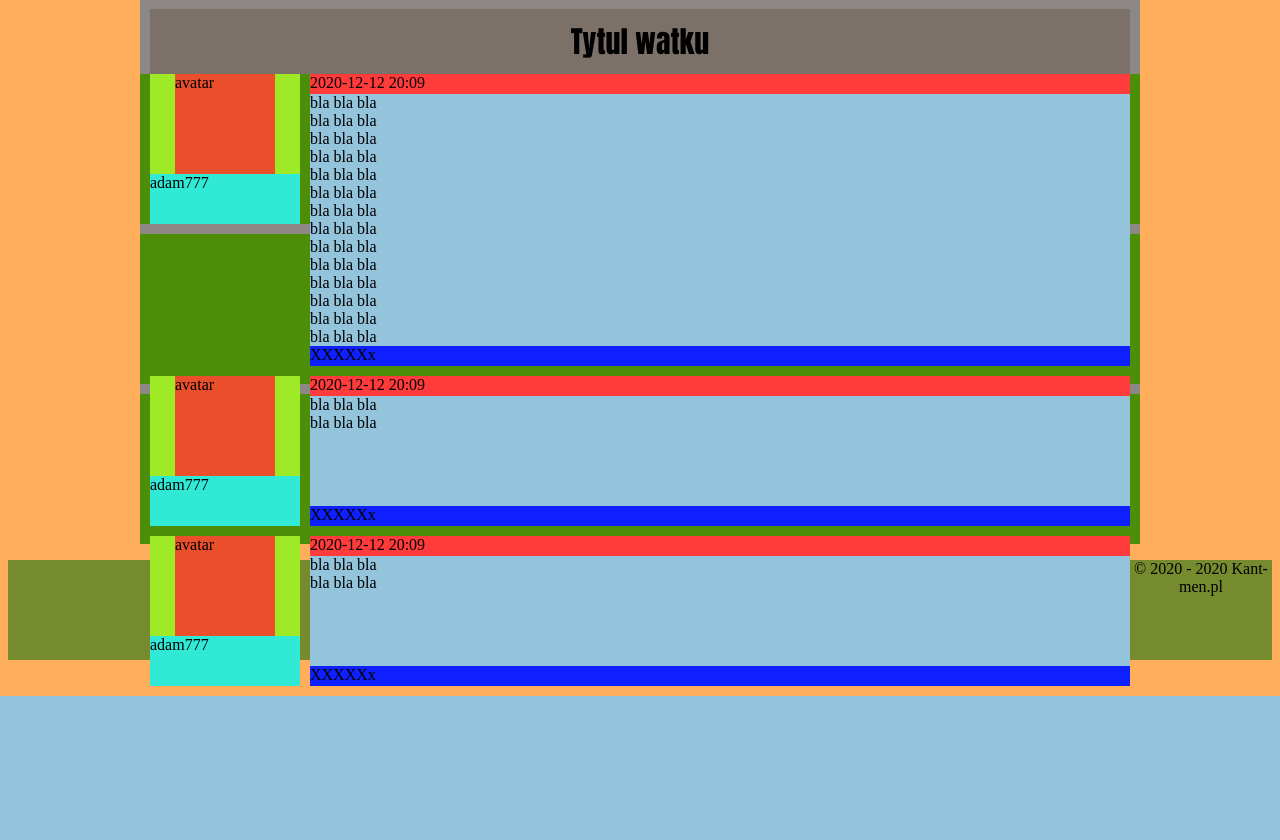
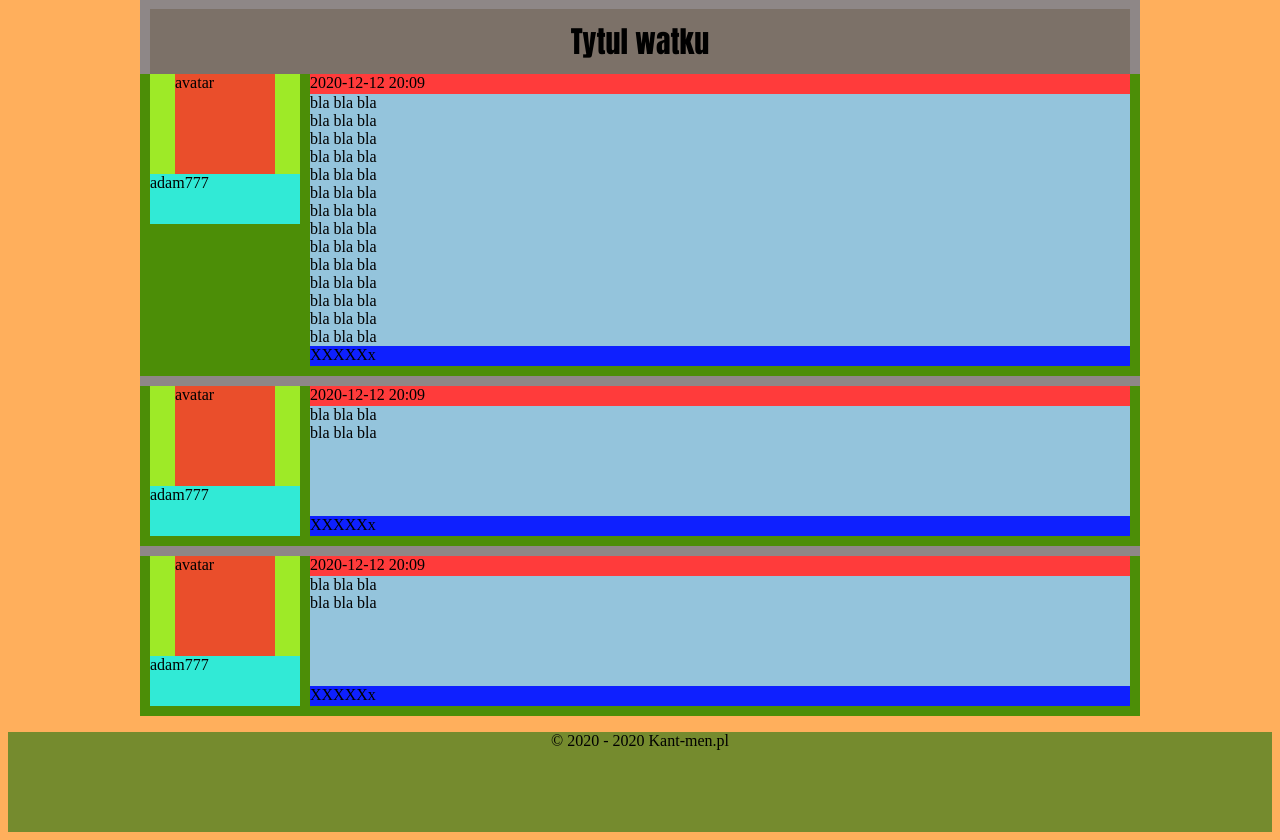
Before and after one commit to 76046/Projektowanie-Aplikacji-Internetowych, a PHP site: page /watek.php in a window 1280 px wide. Shown: the part 131-971 px from the top of the page. Before the commit the page ends 827 px from the top, so only its background shows below. Run offline with PHP 8.4, Linux system fonts and the light colour scheme.

Commit message:
mega commit

```diff
--- a/watek.php
+++ b/watek.php
@@ -53,6 +53,7 @@ rysowanieGlownegoMenu();
                     XXXXXx
                 </div>
             </div>
+            <div style="clear: both;"></div>
         </div>
         <div class="artykul-wypowiedz">
             <div class="wiadomosc-profil">
@@ -72,6 +73,7 @@ rysowanieGlownegoMenu();
                 </div>
 
             </div>
+            <div style="clear: both;"></div>
         </div>
         <div class="artykul-wypowiedz">
             <div class="wiadomosc-profil">
@@ -91,6 +93,7 @@ rysowanieGlownegoMenu();
                 </div>
 
             </div>
+            <div style="clear: both;"></div>
         </div>
     </div>
 </article>
```
